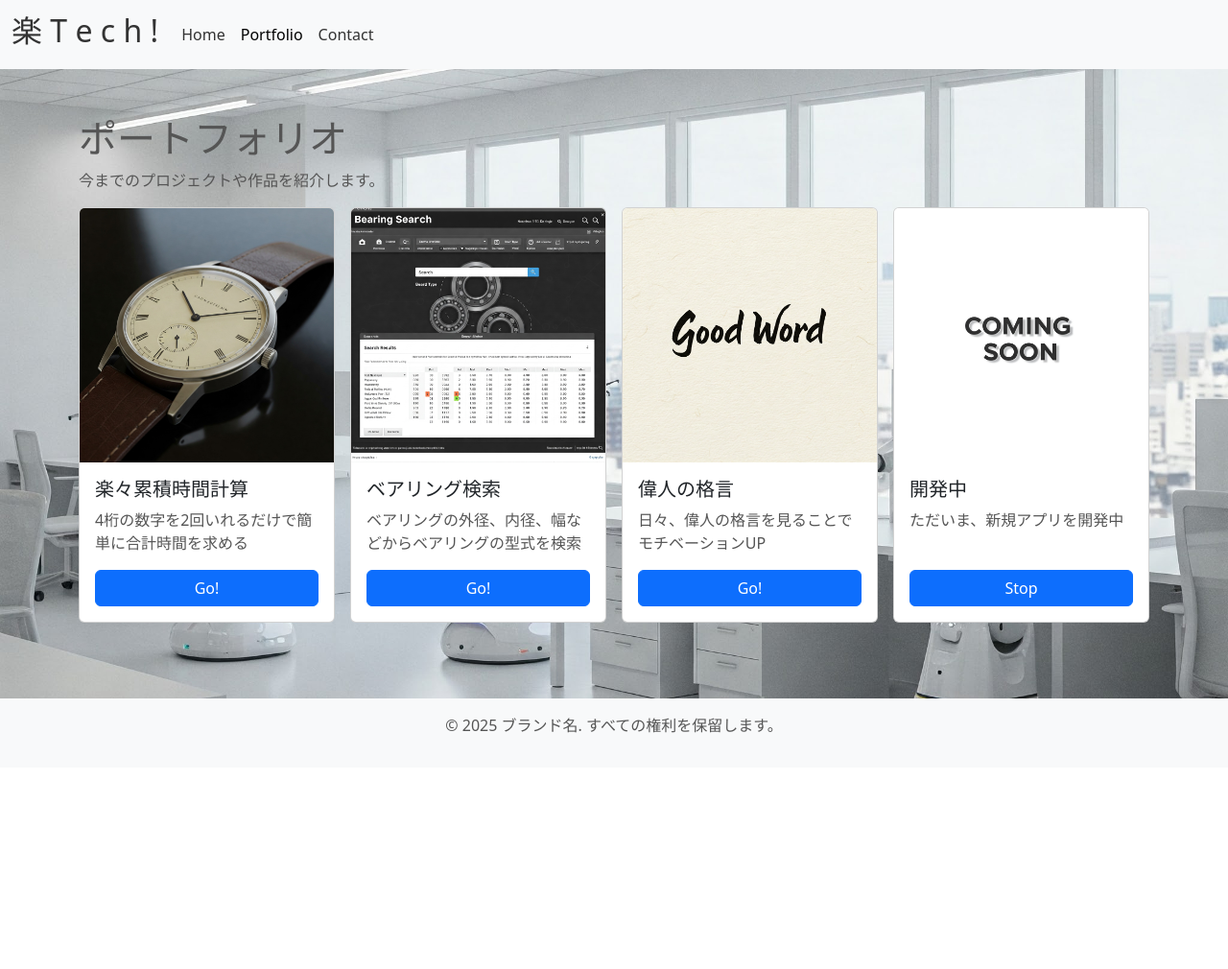
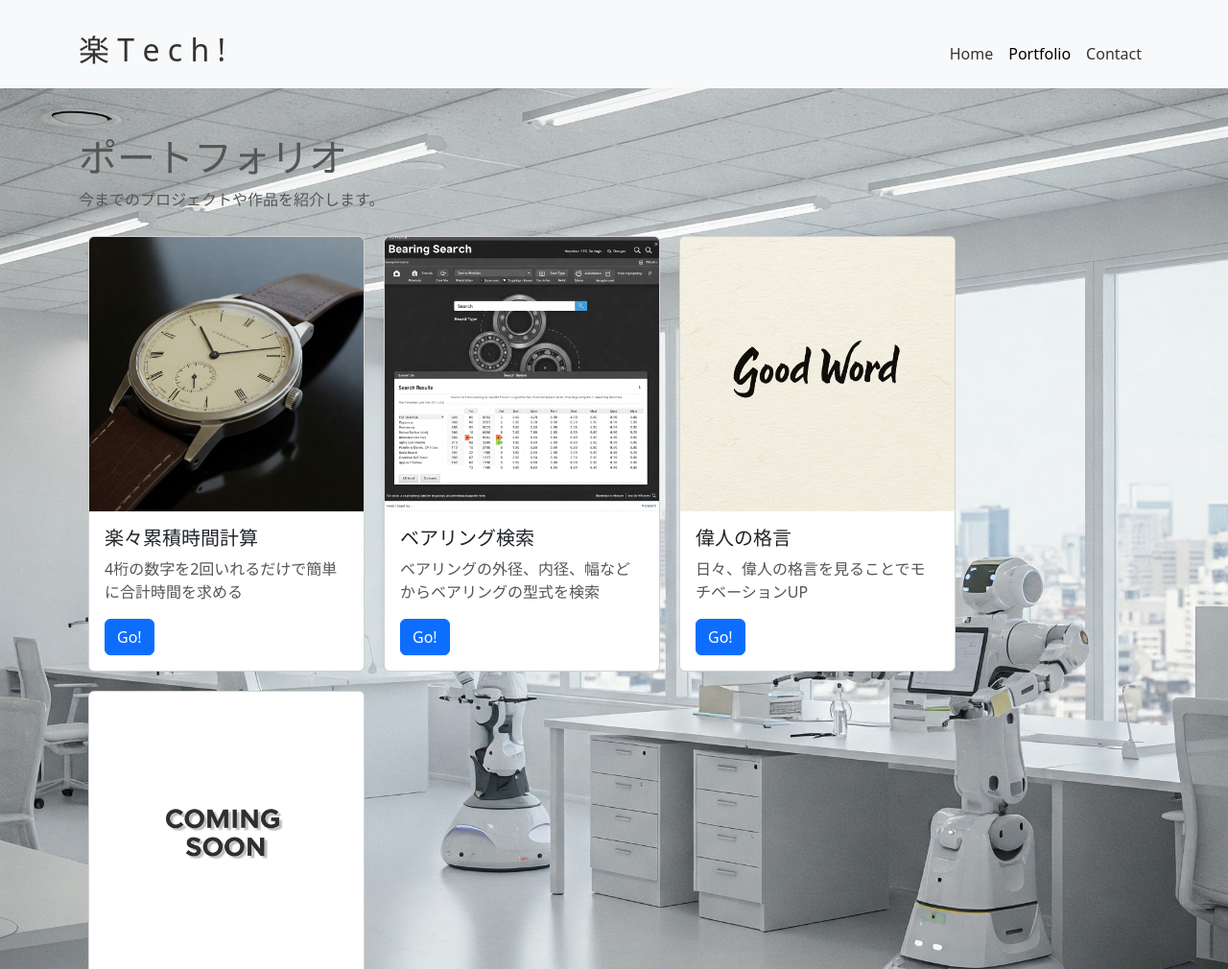
Before and after one commit to studying-program/rakutech_jp, a website: page src/portfolio.html in a window 1280 px wide. Shown: the top 1010 px of the page at 96% size. Before the commit the page ends 800 px from the top, so only its background shows below. Drawn offline with nearby package versions, Linux system fonts and the light colour scheme.

Commit message:
カード配置修正済

```diff
--- a/src/css/styles.css
+++ b/src/css/styles.css
@@ -51,26 +51,22 @@
     margin-top: auto;
 }
 
+.card-body .btn {
+    margin-top: auto;
+}
+
 .card-container {
     display: flex;
-    justify-content: space-between;
     flex-wrap: wrap;
-    gap: 1rem;
 }
 
 .card {
-    flex: 1 1 calc(25% - 1rem);
-    box-sizing: border-box;
-    display: flex;
-    flex-direction: column;
+    width: 20%; /* PCでは30%の幅 */
+    margin: 10px;
 }
 
-.card-body {
-    display: flex;
-    flex-direction: column;
-    flex-grow: 1;
+@media (max-width: 768px) {
+.card {
+    width: 100%; /* スマートフォンでは100%の幅 */
 }
-
-.card-body .btn {
-    margin-top: auto;
 }
--- a/src/portfolio.html
+++ b/src/portfolio.html
@@ -9,13 +9,13 @@
 </head>
 <body>
     <nav class="navbar navbar-expand-lg bg-body-tertiary">
-        <div class="container-fluid">
+        <div class="container">
           <a class="navbar-brand" href="#"><h2>楽 T e c h !</h2></a>
           <button class="navbar-toggler" type="button" data-bs-toggle="collapse" data-bs-target="#navbarSupportedContent" aria-controls="navbarSupportedContent" aria-expanded="false" aria-label="Toggle navigation">
             <span class="navbar-toggler-icon"></span>
           </button>
           <div class="collapse navbar-collapse" id="navbarSupportedContent">
-            <ul class="navbar-nav me-auto mb-2 mb-lg-0">
+            <ul class="navbar-nav ms-auto">
               <li class="nav-item">
                 <a class="nav-link" href="index.html">Home</a>
               </li>
```
Also changed, not shown: src/contact.html (+2 -2 lines).
